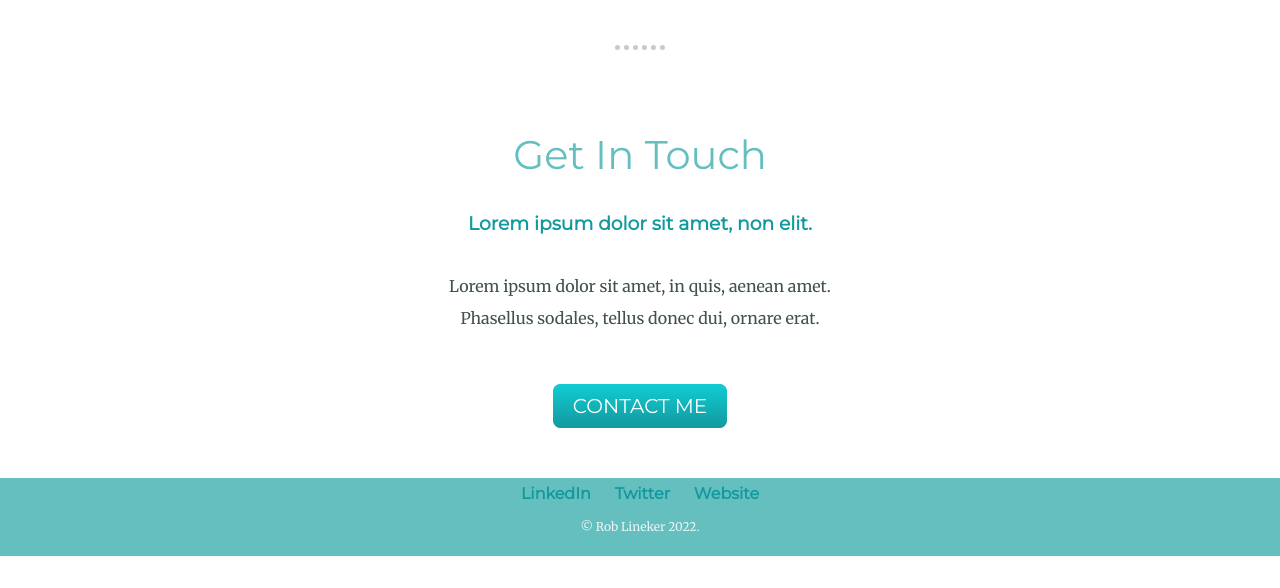
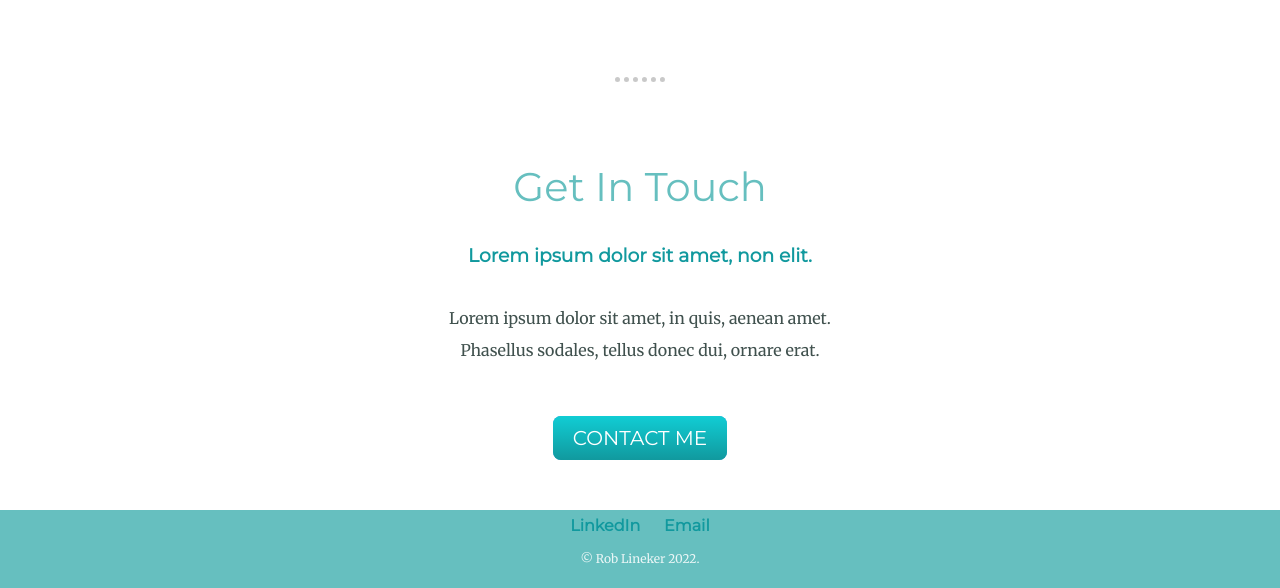
Before and after one commit to roblineker/bootcamp-css-my-site, a plain HTML site: page index.html in a window 1280 px wide. Shown: the part 2074-2662 px from the top of the page. Before the commit the page ends 2630 px from the top, so only its background shows below. Drawn offline with Linux system fonts and the light colour scheme.

Commit message:
Made edits to some boiler plate text.

```diff
--- a/index.html
+++ b/index.html
@@ -23,7 +23,7 @@
             <div class="profile">
               <img class="rob-img" src="Images\Professional Photo-modified.png" alt="rob-lineker-headshot">
               <h2>Hello.</h2>
-              <p class="body">I'm a new web developer trying to improve my skills. This website is to demonstrate my work.</p>
+              <p class="body">I'm a new web developer trying to improve my skills. This website was created for the Dr. Angela Yu 2022 Web Developer Bootcamp CSS Module.</p>
             </div>
             <hr>
             <div class="skills">
@@ -53,8 +53,7 @@
 
           <div class="bottom-container">
             <a class="footer-link" href="https://www.linkedin.com/in/rob-lineker">LinkedIn</a>
-            <a class="footer-link" href="https://twitter.com/">Twitter</a>
-            <a class="footer-link" href="https://www.appbrewery.co/">Website</a>
+            <a class="footer-link" href="mailto:roblineker@gmail.com/">Email</a>
             <p class="footer">© Rob Lineker 2022.</p>
           </div>
 
```
